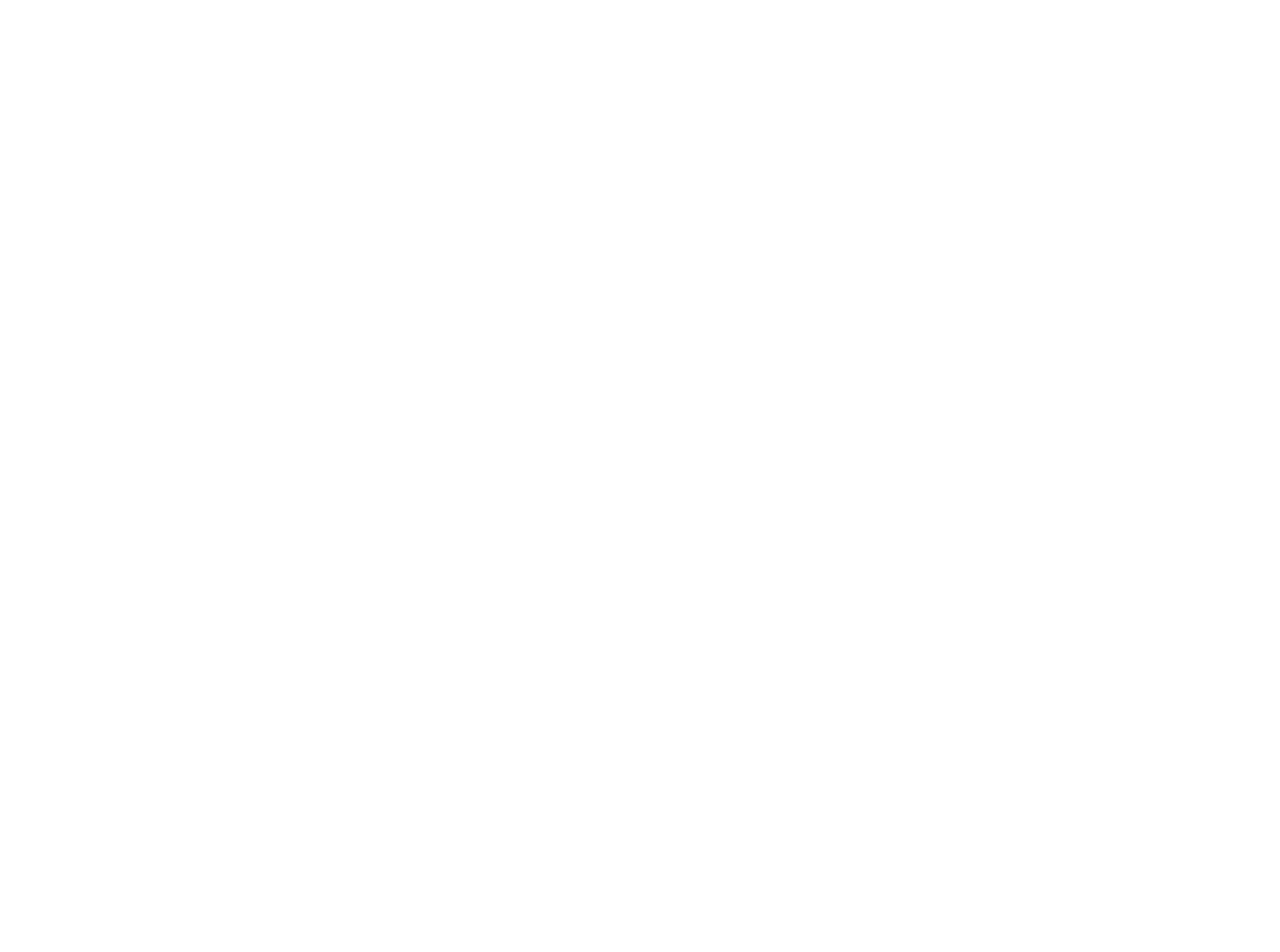
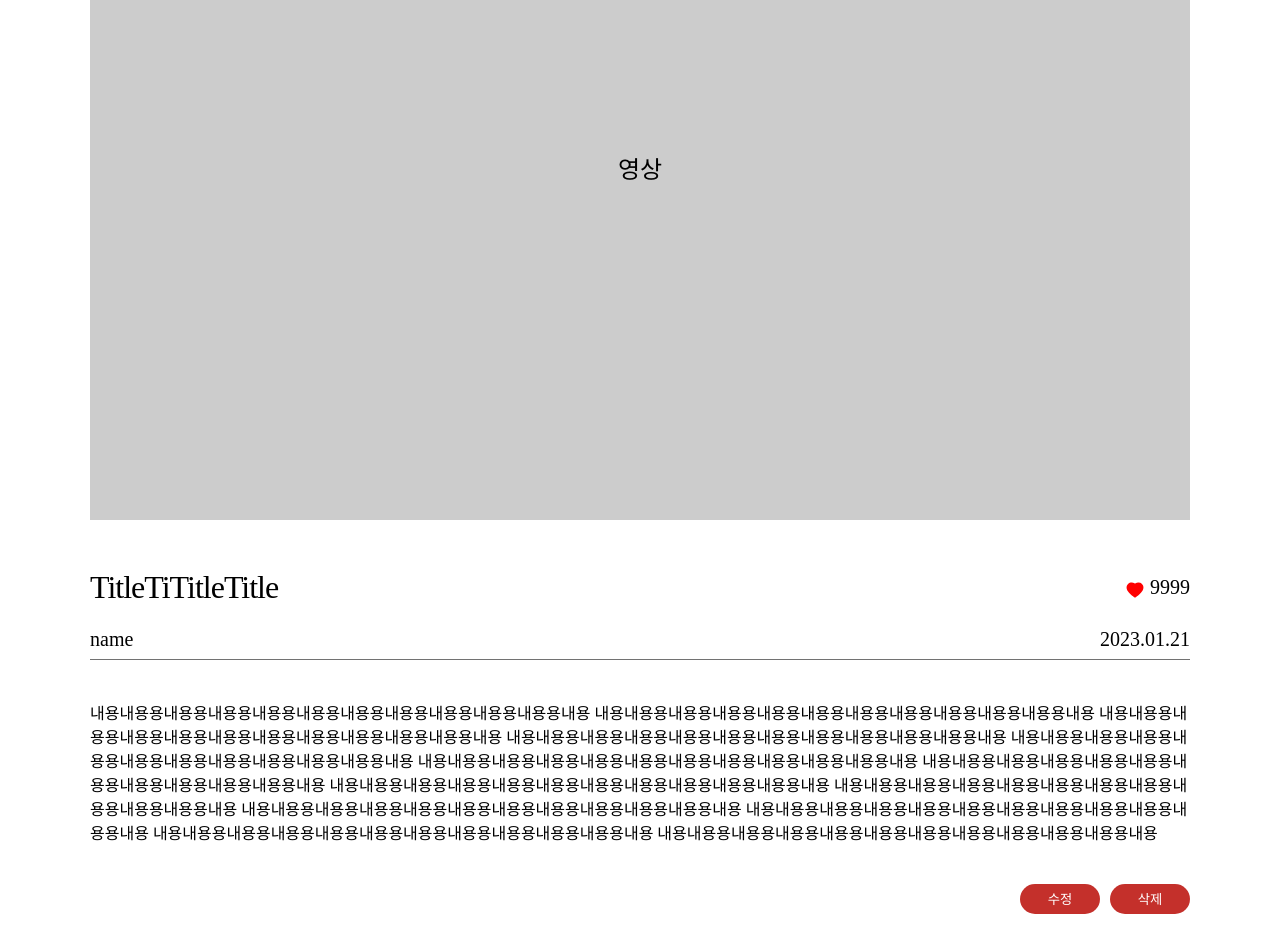
Before and after one commit to baesee0806/YourRankingVideo, a React (Create React App) app: page / in a window 1280 px wide. Shown: the part 188-1140 px from the top of the page. Before the commit the page ends 800 px from the top, so only its background shows below. Built offline with nearby package versions, Linux system fonts and the light colour scheme.

Commit message:
add uiux 반응형 수정중

```diff
--- a/src/App.js
+++ b/src/App.js
@@ -1,7 +1,11 @@
+import DetailPage from "./page/DetailPage";
+
 function App() {
-
-  return <></>;
-
+  return (
+    <>
+      <DetailPage />
+    </>
+  );
 }
 
 export default App;
--- a/src/page/DetailPage.jsx
+++ b/src/page/DetailPage.jsx
@@ -57,11 +57,29 @@
 
 const DetailPageWrapdiv = styled.div`
   width: 1600px;
-  height: 700px;
+  max-height: 700px;
   margin: 0 auto;
+  @media screen and (max-width: 1700px) {
+    width: 1400px;
+  }
+  @media screen and (max-width: 1600px) {
+    width: 1300px;
+  }
+  @media screen and (max-width: 1440px) {
+    width: 1200px;
+  }
+  @media screen and (max-width: 1350px) {
+    width: 1100px;
+  }
+  @media screen and (max-width: 1200px) {
+    width: 900px;
+  }
+  @media screen and (max-width: 1024px) {
+    width: 800px;
+  }
 `;
 const DetailPageVideodiv = styled.div`
-  width: 1600px;
+  width: 100%;
   height: 700px;
   background: #ccc;
   font-size: 24px;
@@ -80,6 +98,9 @@
   margin: 0;
   letter-spacing: -1px;
   line-height: 100%;
+  @media screen and (max-width: 1024px) {
+    font-size: 28px;
+  }
 `;
 const DetailPageLikediv = styled.div`
   display: flex;
@@ -95,6 +116,9 @@
   font-size: 20px;
   font-weight: 400;
   line-height: 100%;
+  @media screen and (max-width: 1024px) {
+    font-size: 16px;
+  }
 `;
 const DetailPageTextNamediv = styled.div`
   display: flex;
@@ -107,17 +131,27 @@
 const DetailPageNamediv = styled.div`
   font-size: 20px;
   line-height: 100%;
+  @media screen and (max-width: 1024px) {
+    font-size: 18px;
+  }
 `;
 const DetailPageDatediv = styled.div`
   font-size: 20px;
   line-height: 100%;
+  @media screen and (max-width: 1024px) {
+    font-size: 18px;
+  }
 `;
 const DetailPageContentdiv = styled.div`
   margin-top: 40px;
+  @media screen and (max-width: 1024px) {
+    font-size: 16px;
+  }
 `;
 const DetailPageButtondiv = styled.div`
   display: flex;
   align-items: center;
+  justify-content: center;
   margin-top: 40px;
   padding-bottom: 100px;
 `;
@@ -130,6 +164,13 @@
   border-radius: 15px;
   cursor: pointer;
   border: 0;
+  line-height: 30px;
+  @media screen and (max-width: 1024px) {
+    width: 70px;
+    height: 20px;
+    font-size: 12px;
+    line-height: 20px;
+  }
 `;
 const DetailPageDeleteButton = styled.button`
   margin-left: 10px;
@@ -140,4 +181,11 @@
   border-radius: 15px;
   cursor: pointer;
   border: 0;
+  line-height: 30px;
+  @media screen and (max-width: 1024px) {
+    width: 70px;
+    height: 20px;
+    font-size: 12px;
+    line-height: 20px;
+  }
 `;
```
